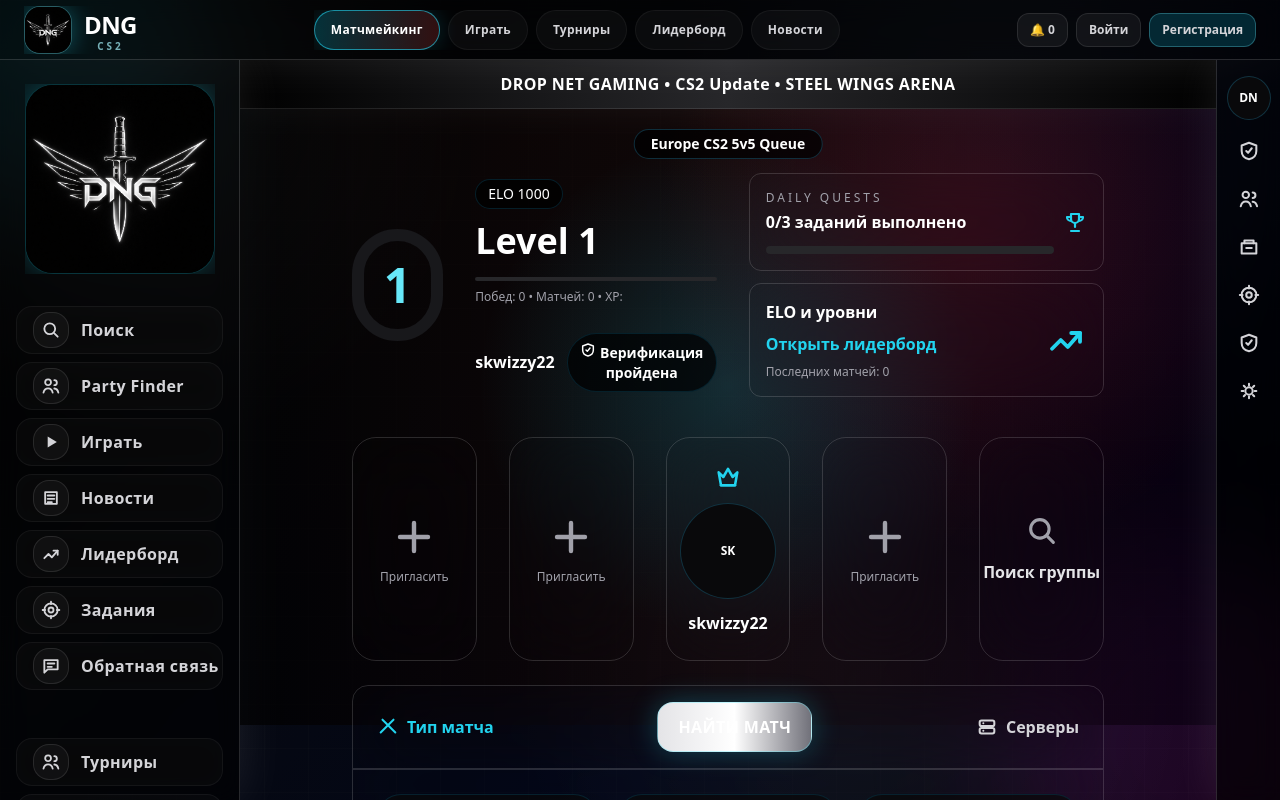
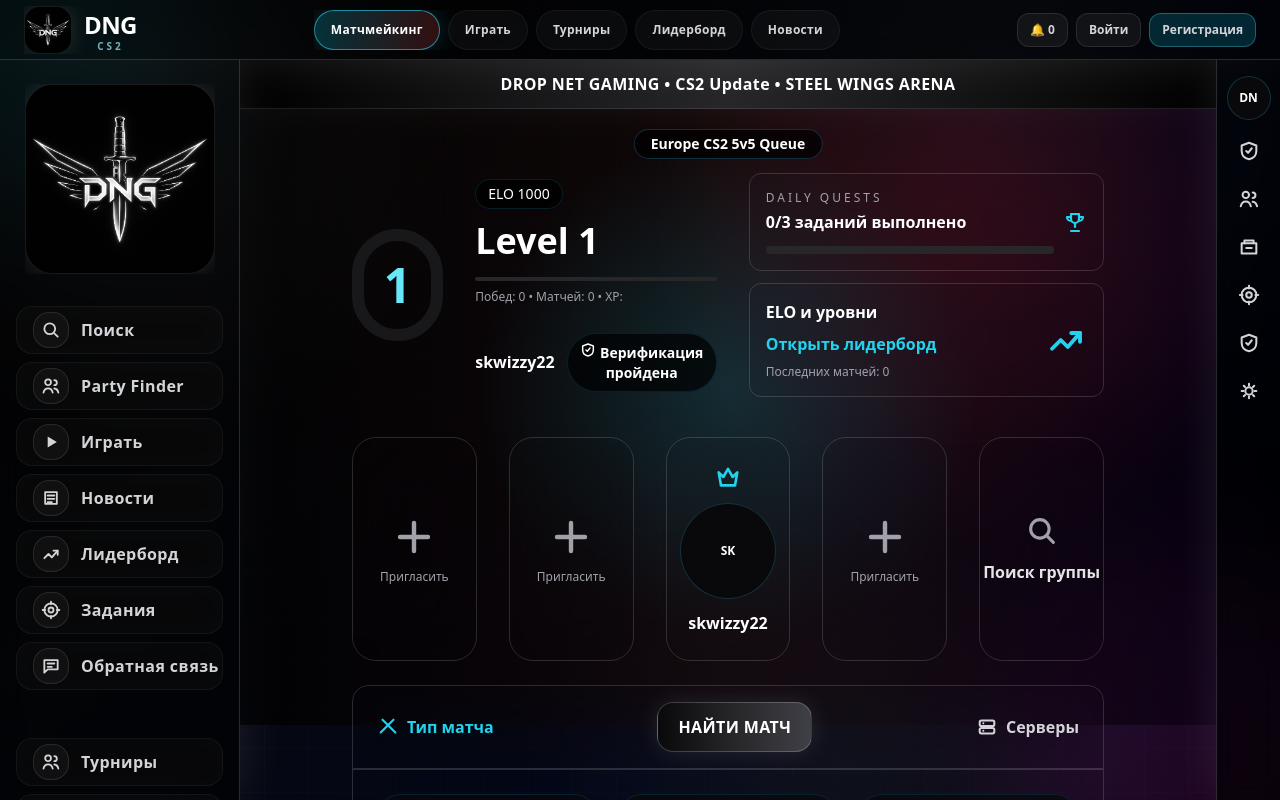
Before and after one commit to vadaiat4-pixel/dropnetgaming, a React (Vite) app: page /#/matchmaking in a window 1280 px wide. Built offline with nearby package versions, Linux system fonts and the light colour scheme; the HTML template or start-up script is replaced by a standard one.

Commit message:
Update App.jsx

```diff
--- a/src/App.jsx
+++ b/src/App.jsx
@@ -122,7 +122,7 @@
   card: "bg-zinc-950/70 backdrop-blur-2xl",
   border: "border-white/15",
   glow: "shadow-[0_0_48px_rgba(255,255,255,0.10)]",
-  button: "bg-gradient-to-r from-zinc-200 via-white to-zinc-500 hover:from-white hover:via-zinc-200 hover:to-slate-400",
+  button: "bg-gradient-to-r from-zinc-950 via-zinc-800 to-zinc-700 hover:from-black hover:via-zinc-700 hover:to-zinc-600",
 };
 
 const routeIcons = {
@@ -292,7 +292,7 @@
         <img
           src={logoSrc}
           alt="DNG logo"
-          className="h-12 w-12 rounded-2xl object-cover border border-cyan-300/40 shadow-[0_0_24px_rgba(34,211,238,0.34)] bg-black"
+          className="h-12 w-12 rounded-2xl object-cover border border-white/10 shadow-[0_0_18px_rgba(255,255,255,0.12)] bg-black"
         />
         <div className="leading-none">
           <div className="text-white font-black text-2xl tracking-tight">DNG</div>
@@ -303,7 +303,7 @@
   }
 
   return (
-    <div className="relative w-full max-w-[190px] rounded-[28px] overflow-hidden bg-black border border-cyan-400/25 shadow-[0_0_34px_rgba(34,211,238,0.28)]">
+    <div className="relative w-full max-w-[190px] rounded-[28px] overflow-hidden bg-black border border-white/10 shadow-[0_0_22px_rgba(255,255,255,0.10)]">
       <img src={logoSrc} alt="DNG logo" className="block w-full h-auto object-cover" />
     </div>
   );
@@ -318,7 +318,7 @@
 }
 
 function ActionButton({ children, onClick, dark = false }) {
-  const cls = dark ? "bg-white/5 hover:bg-white/10 border-white/10 hover:border-cyan-300/50 text-white" : `${theme.button} border-cyan-300/40 text-white shadow-[0_0_28px_rgba(34,211,238,0.28)] hover:shadow-[0_0_40px_rgba(34,211,238,0.42)]`;
+  const cls = dark ? "bg-white/5 hover:bg-white/10 border-white/10 hover:border-white/30 text-white" : `${theme.button} border-white/20 text-white shadow-[0_0_26px_rgba(255,255,255,0.10)] hover:shadow-[0_0_34px_rgba(255,255,255,0.16)]`;
   return <ClickButton onClick={onClick} className={`${cls} px-5 py-3 rounded-2xl font-black border backdrop-blur-md tracking-wide`}><span className="relative z-10">{children}</span></ClickButton>;
 }
 
```
